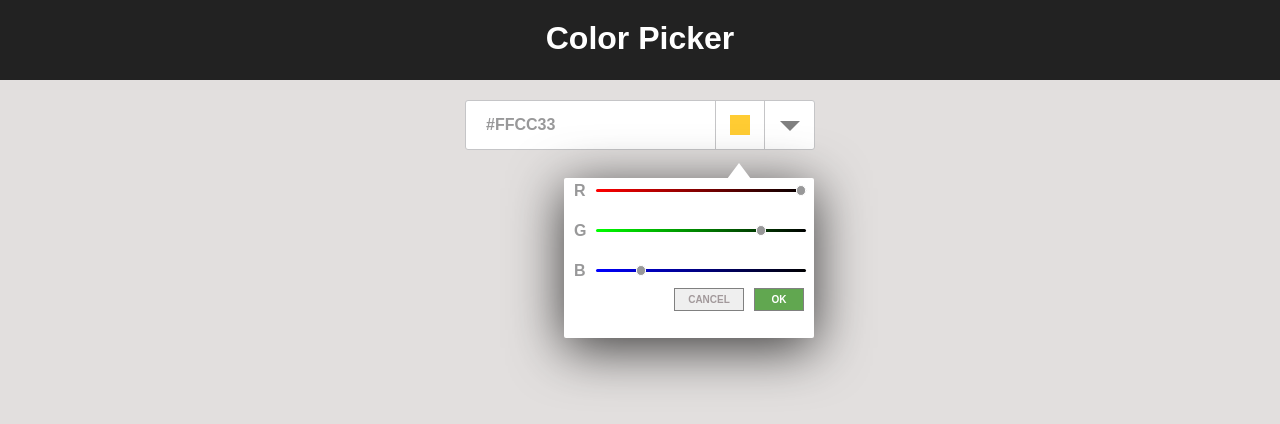
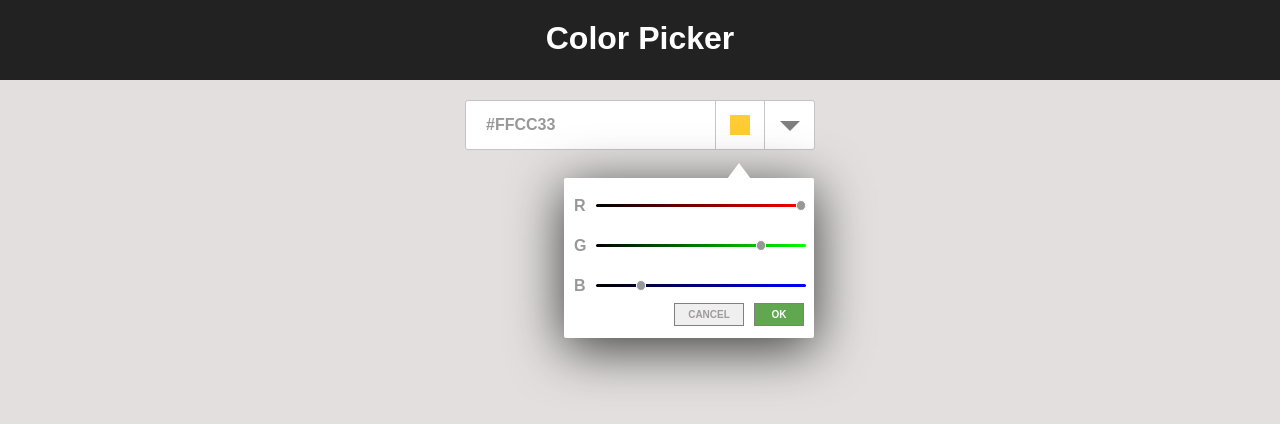
Before and after one commit to po4erk/color-picker, a React (Create React App) app: page / in a window 1280 px wide. Both pictures are taken after a click on the element 740 px from the left and 124 px from the top of the page. Shown: the top 424 px of the page. Built offline with nearby package versions, Linux system fonts and the light colour scheme.

Commit message:
gradient changed

```diff
--- a/src/App.css
+++ b/src/App.css
@@ -85,6 +85,7 @@ body{
   border-radius: 2px;
   position: relative;
   color: #fff;
+  padding-top: 15px;
   left: 98px;
   text-transform: uppercase;
   box-shadow: 0px 10px 53px 0px rgba(0,0,0,0.75);
@@ -118,16 +119,6 @@ body{
   position: relative;
   color: white;
   z-index: 1;
-}
-.dropdown_color{
-  position: relative;
-  background: red;
-  height: 20px;
-  width: 20px;
-  position: relative;
-  top: -63px;
-  left: calc(50% + 41px);
-  cursor: pointer;
 }
 .red,.yellow,.green{
   border-bottom: 1px solid #c5c5c7;
@@ -196,24 +187,25 @@ input[type="range"]::-moz-range-thumb{
   border-radius: 10px;
   cursor: pointer;
   border: 1px solid white;
+  transform: rotate(90deg)
 }
 #red {
-  background: linear-gradient(90deg, rgb(255,0,0), rgb(0,0,0));
+  background: linear-gradient(90deg, rgb(0,0,0), rgb(255,0,0));
 }
 #red::-moz-range-track {
-  background: -moz-linear-gradient(0deg, rgb(255,0,0), rgb(0,0,0));
+  background: -moz-linear-gradient(0deg, rgb(0,0,0), rgb(255,0,0));
 }
 #green {
-  background: linear-gradient(90deg, rgb(0,255,0), rgb(0,0,0));
+  background: linear-gradient(90deg, rgb(0,0,0), rgb(0,255,0));
 }
 #green::-moz-range-track {
-  background: -moz-linear-gradient(0deg, rgb(0,255,0), rgb(0,0,0));
+  background: -moz-linear-gradient(0deg, rgb(0,0,0), rgb(0,255,0));
 }
 #blue {
-  background: linear-gradient(90deg, rgb(0,0,255), rgb(0,0,0));
+  background: linear-gradient(90deg, rgb(0,0,0), rgb(0,0,255));
 }
 #blue::-moz-range-track {
-  background: -moz-linear-gradient(0deg, rgb(0,0,255), rgb(0,0,0));
+  background: -moz-linear-gradient(0deg, rgb(0,0,0), rgb(0,0,255));
 }
 .input_range{
   color: #989899;
```
